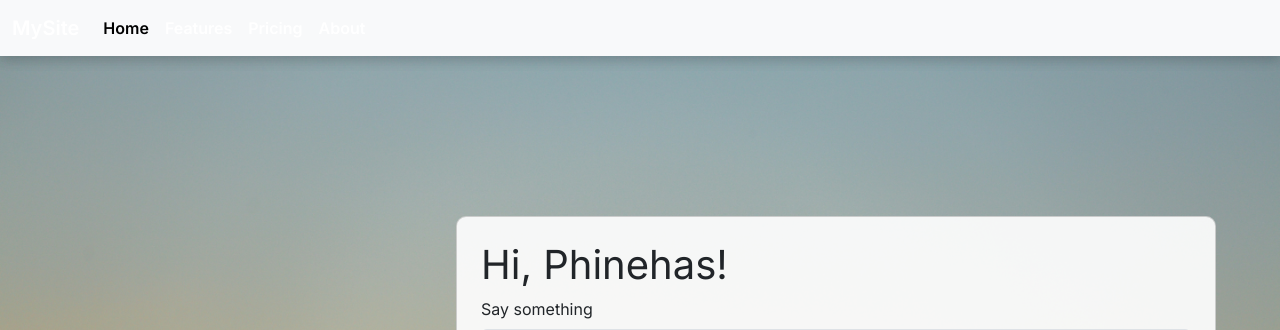
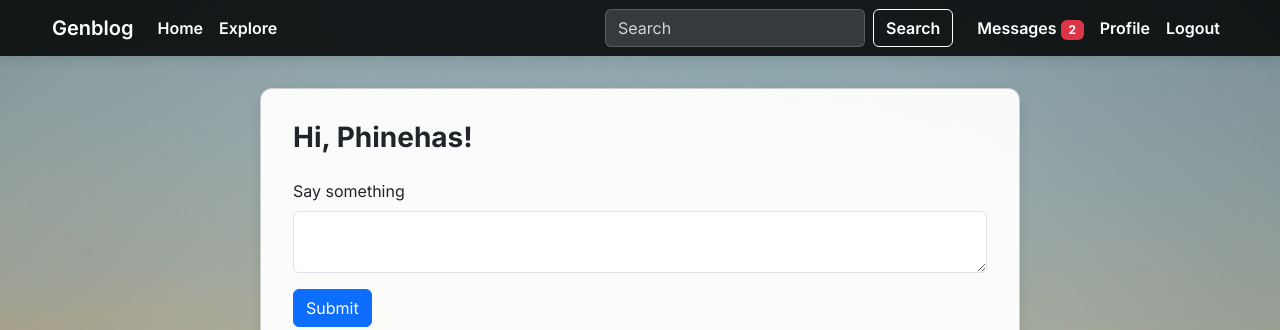
Before and after one commit to MachariaP/genblog, a Flask app: page / in a window 1280 px wide. Shown: the top 330 px of the page. Run offline with Flask 3, Linux system fonts and the light colour scheme; a user stored in the database is signed in; data comes from the database, SQL or seed files in the repository; some libraries are stand-ins or nearby versions.

Commit message:
feat: Update index.html with card-based layout and removed duplicate navbar

```diff
--- a/app/templates/index.html
+++ b/app/templates/index.html
@@ -1,80 +1,17 @@
 {% extends 'base.html' %}
-{% import "bootstrap_wtf.html" as wtf %}
+{% import 'bootstrap_wtf.html' as wtf %}
+
 {% block styles %}
-<style>
-    body {
-        background: url('/static/images/background.jpg') no-repeat center center fixed;
-        background-size: cover;
-    }
-    .card {
-        background-color: rgba(255, 255, 255, 0.9);
-        border-radius: 10px;
-        margin-bottom: 1rem;
-    }
-    .card-body {
-        padding: 1.5rem;
-    }
-    .pagination {
-        justify-content: end;
-    }
-    .left-align {
-        text-align: left;
-    }
-    .form-card {
-        margin-bottom: 2rem;
-    }
-    .post-card {
-        margin-bottom: 1rem;
-    }
-    .navbar {
-        margin-bottom: 2rem;
-    }
-    footer {
-        background-color: rgba(0, 0, 0, 0.8);
-        color: white;
-        padding: 1rem 0;
-        position: fixed;
-        width: 100%;
-        bottom: 0;
-        text-align: center;
-    }
-</style>
+<link rel="stylesheet" href="{{ url_for('static', filename='css/index.css') }}">
 {% endblock %}
+
 {% block content %}
-<nav class="navbar navbar-expand-lg navbar-light bg-light fixed-top">
-    <div class="container-fluid">
-        <a class="navbar-brand" href="#">MySite</a>
-        <button class="navbar-toggler" type="button" data-bs-toggle="collapse" data-bs-target="#navbarNav" aria-controls="navbarNav" aria-expanded="false" aria-label="Toggle navigation">
-            <span class="navbar-toggler-icon"></span>
-        </button>
-        <div class="collapse navbar-collapse" id="navbarNav">
-            <ul class="navbar-nav me-auto mb-2 mb-lg-0">
-                <li class="nav-item">
-                    <a class="nav-link active" aria-current="page" href="#">Home</a>
-                </li>
-                <li class="nav-item">
-                    <a class="nav-link" href="#">Features</a>
-                </li>
-                <li class="nav-item">
-                    <a class="nav-link" href="#">Pricing</a>
-                </li>
-                <li class="nav-item">
-                    <a class="nav-link" href="#">About</a>
-                </li>
-            </ul>
-        </div>
-    </div>
-</nav>
-
-<div class="container mt-5 pt-5">
-    <div class="row">
-        <div class="col-md-4">
-            <!-- Add any sidebar content here if needed -->
-        </div>
-        <div class="col-md-8">
+<div class="container">
+  <div class="row justify-content-center">
+    <div class="col-lg-8">
       <div class="card">
         <div class="card-body">
-                    <h1>{{ _('Hi, %(username)s!', username=current_user.username) }}</h1>
+          <h1 class="greeting">{{ _('Hi, %(username)s!', username=current_user.username) }}</h1>
           {% if form %}
           <div class="form-card">
             {{ wtf.quick_form(form) }}
@@ -85,15 +22,15 @@
             {% include '_post.html' %}
           </div>
           {% endfor %}
-                    <nav aria-label="Post navigation">
+          <nav aria-label="{{ _('Post navigation') }}">
             <ul class="pagination">
               <li class="page-item{% if not prev_url %} disabled{% endif %}">
-                                <a class="page-link" href="{{ prev_url }}">
+                <a class="page-link" href="{{ prev_url }}" aria-label="{{ _('Newer posts') }}">
                   <span aria-hidden="true">&larr;</span> {{ _('Newer posts') }}
                 </a>
               </li>
               <li class="page-item{% if not next_url %} disabled{% endif %}">
-                                <a class="page-link" href="{{ next_url }}">
+                <a class="page-link" href="{{ next_url }}" aria-label="{{ _('Older posts') }}">
                   {{ _('Older posts') }} <span aria-hidden="true">&rarr;</span>
                 </a>
               </li>
@@ -104,8 +41,4 @@
     </div>
   </div>
 </div>
-
-<footer>
-    <p>&copy; 2024 MySite. All rights reserved.</p>
-</footer>
 {% endblock %}
```
Lines whose indentation alone changed are shown as unchanged.
